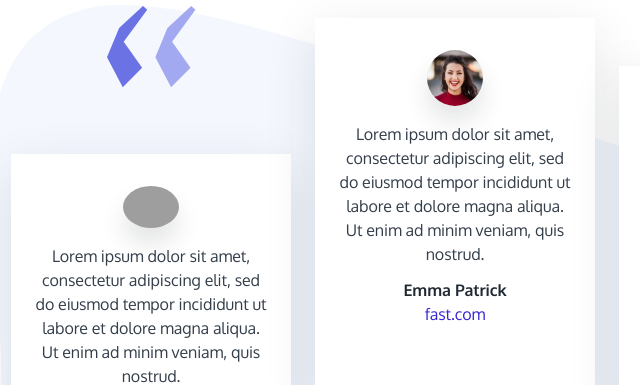
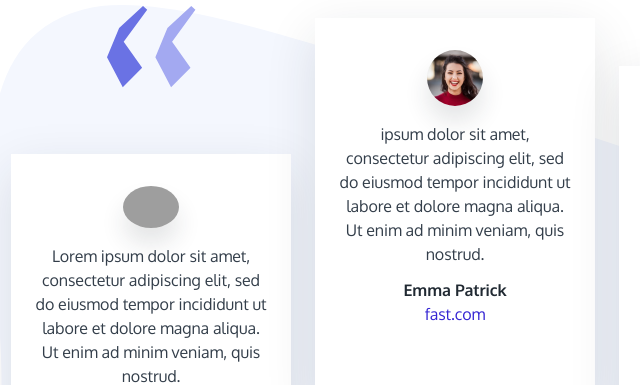
Before and after one commit to cjd425/blockchainfoundation, a website: page index.html in a window 1280 px wide. Shown: the part 2180-2565 px from the top of the page, 185-825 px from the left. Drawn offline with nearby package versions, Linux system fonts and the light colour scheme; files that its build step writes are made by us from their sources; grey boxes are pictures that could not be loaded; files whose address does not match are found by name.

Commit message:
I removed Lorum

```diff
--- a/index.html
+++ b/index.html
@@ -210,7 +210,7 @@
 											<img class="mb-16" src="dist/images/testimonial-02.png" alt="Testimonial">
 										</div>
 										<div class="testimonial-body">
-											<p>Lorem ipsum dolor sit amet, consectetur adipiscing elit, sed do eiusmod tempor incididunt ut labore et dolore magna aliqua. Ut enim ad minim veniam, quis nostrud.</p>
+											<p>ipsum dolor sit amet, consectetur adipiscing elit, sed do eiusmod tempor incididunt ut labore et dolore magna aliqua. Ut enim ad minim veniam, quis nostrud.</p>
 										</div>
 									</div>
 									<div class="testimonial-footer">
```
